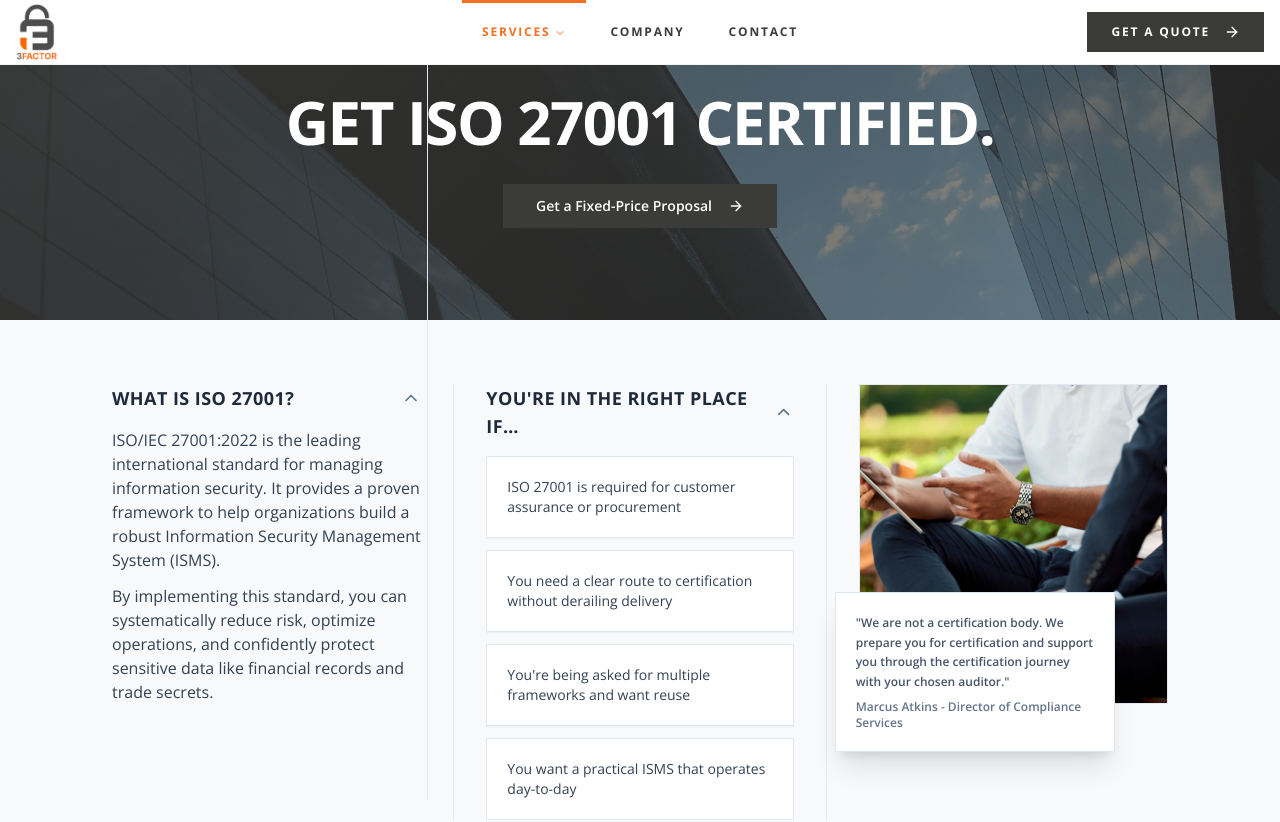
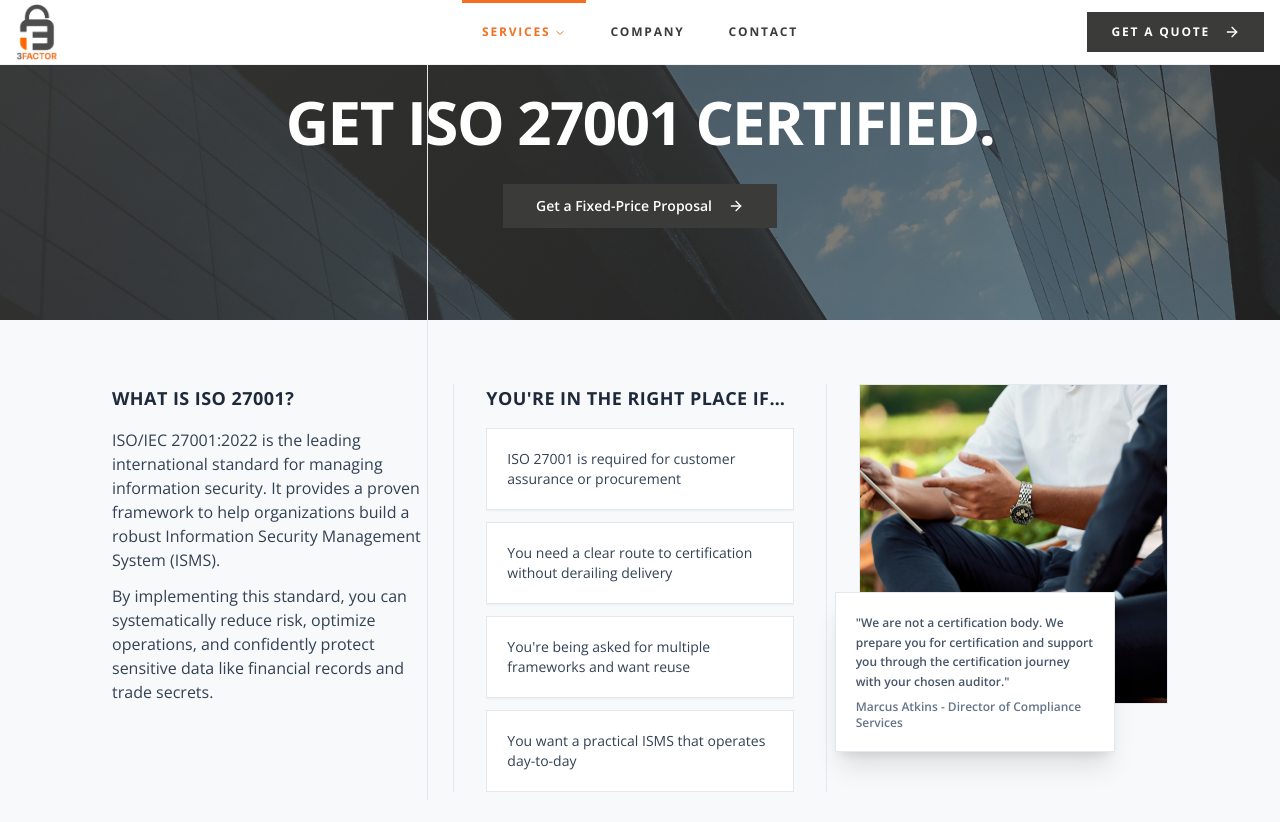
Before and after one commit to Sean3FACTOR/threefactor-glow-web, a React (Vite) app: page /services/iso-27001 in a window 1280 px wide. Shown: the top 822 px of the page. Built offline with nearby package versions, Linux system fonts and the light colour scheme.

Commit message:
Enable collapsible sections with responsive behavior but keep dropdowns on small screens

```diff
--- a/src/pages/ISO27001Page.tsx
+++ b/src/pages/ISO27001Page.tsx
@@ -617,9 +617,10 @@ const ISO27001Page = () => {
         <div className="grid grid-cols-1 lg:grid-cols-3 items-start">
             {/* Column 1: What is ISO 27001? */}
             <div className="px-6 lg:px-8">
+              {/* Mobile: accordion toggle */}
               <button
                 onClick={() => setCol1Open(!col1Open)}
-                className="flex items-center justify-between w-full text-left mb-4 cursor-pointer group"
+                className="flex lg:hidden items-center justify-between w-full text-left mb-4 cursor-pointer"
               >
                 <h3 className="text-base md:text-lg font-bold uppercase tracking-wide text-slate-800">
                   WHAT IS ISO 27001?
@@ -628,8 +629,13 @@ const ISO27001Page = () => {
                   className={`w-5 h-5 text-slate-500 transition-transform duration-300 ${col1Open ? 'rotate-180' : ''}`}
                 />
               </button>
+              {/* Desktop: static heading */}
+              <h3 className="hidden lg:block text-base md:text-lg font-bold uppercase tracking-wide text-slate-800 mb-4">
+                WHAT IS ISO 27001?
+              </h3>
+              {/* Mobile: collapsible / Desktop: always visible */}
               <div
-                className={`overflow-hidden transition-all duration-300 ${col1Open ? 'max-h-96 opacity-100' : 'max-h-0 opacity-0'}`}
+                className={`overflow-hidden transition-all duration-300 lg:!max-h-none lg:!opacity-100 ${col1Open ? 'max-h-96 opacity-100' : 'max-h-0 opacity-0'}`}
               >
                 <p className="text-sm md:text-base text-slate-700 leading-relaxed">ISO/IEC 27001:2022 is the leading international standard for managing information security. It provides a proven framework to help organizations build a robust Information Security Management System (ISMS).</p>
                 <p className="text-sm md:text-base text-slate-700 leading-relaxed mt-3">By implementing this standard, you can systematically reduce risk, optimize operations, and confidently protect sensitive data like financial records and trade secrets.</p>
@@ -641,9 +647,10 @@ const ISO27001Page = () => {
 
             {/* Column 2: You're in the right place if... */}
             <div className="px-6 lg:px-8 border-t lg:border-t-0 lg:border-l lg:border-r border-slate-200 pt-8 lg:pt-0">
+              {/* Mobile: accordion toggle */}
               <button
                 onClick={() => setCol2Open(!col2Open)}
-                className="flex items-center justify-between w-full text-left mb-4 cursor-pointer group"
+                className="flex lg:hidden items-center justify-between w-full text-left mb-4 cursor-pointer"
               >
                 <h3 className="text-base md:text-lg font-bold uppercase tracking-wide text-slate-800">
                   You're in the right place if…
@@ -652,8 +659,13 @@ const ISO27001Page = () => {
                   className={`w-5 h-5 text-slate-500 transition-transform duration-300 ${col2Open ? 'rotate-180' : ''}`}
                 />
               </button>
+              {/* Desktop: static heading */}
+              <h3 className="hidden lg:block text-base md:text-lg font-bold uppercase tracking-wide text-slate-800 mb-4">
+                You're in the right place if…
+              </h3>
+              {/* Mobile: collapsible / Desktop: always visible */}
               <div
-                className={`overflow-hidden transition-all duration-300 ${col2Open ? 'max-h-[600px] opacity-100' : 'max-h-0 opacity-0'}`}
+                className={`overflow-hidden transition-all duration-300 lg:!max-h-none lg:!opacity-100 ${col2Open ? 'max-h-[600px] opacity-100' : 'max-h-0 opacity-0'}`}
               >
                 <div className="flex flex-col gap-3">
                   {["ISO 27001 is required for customer assurance or procurement",
```
